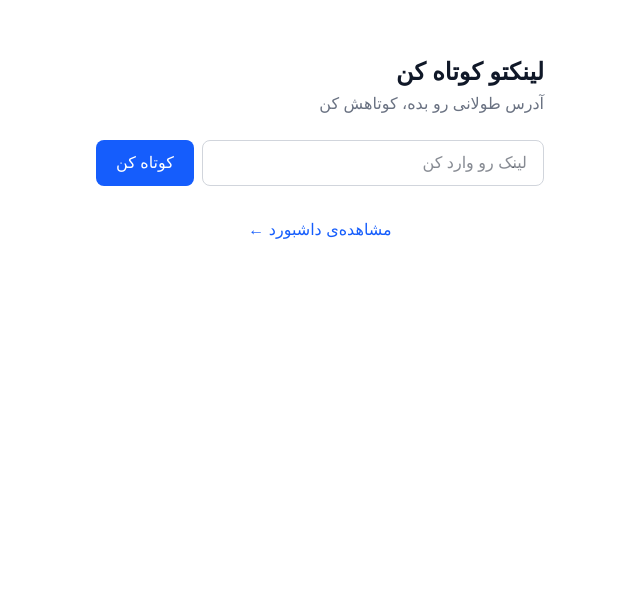
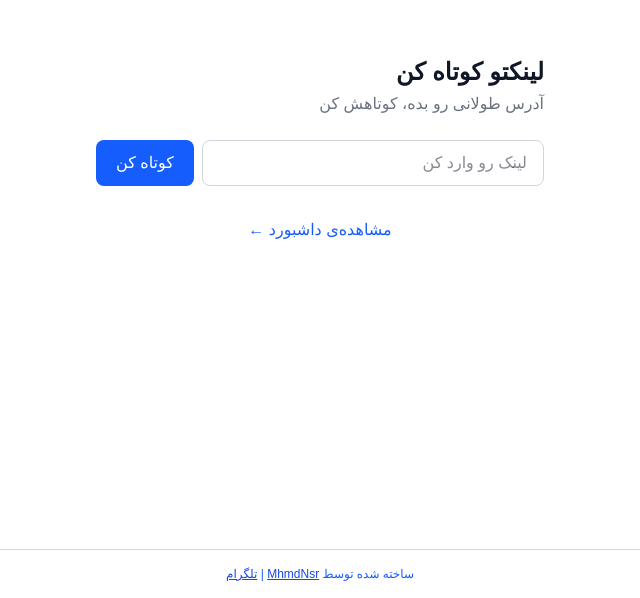
Before and after one commit to trixcoding/url-shortener, a Next.js app in the folder myapp/: page / in a window 1280 px wide. Shown: the part 251-849 px from the top of the page, without its empty margins (320-960 px from the left). Before the commit the page ends 800 px from the top, so only its background shows below. Built offline with nearby package versions, Linux system fonts and the light colour scheme.

Commit message:
Update layout.tsx

```diff
--- a/myapp/app/layout.tsx
+++ b/myapp/app/layout.tsx
@@ -2,6 +2,7 @@ import type { Metadata } from "next";
 import { Geist, Geist_Mono } from "next/font/google";
 import "./globals.css";
 import { Toaster } from 'react-hot-toast';
+
 const geistSans = Geist({
   variable: "--font-geist-sans",
   subsets: ["latin"],
@@ -27,9 +28,25 @@ export default function RootLayout({
       lang="fa" dir="rtl"
       className={`${geistSans.variable} ${geistMono.variable} h-full antialiased`}
     >
-      <body className="min-h-full flex flex-col">{children}
-<Toaster position="top-center" />
-</body>
+      <body className="min-h-full flex flex-col">
+        <div className="flex-1">{children}</div>
+
+        <footer className="text-xs text-blue-600 text-center py-4 border-t border-blue-200">
+          ساخته شده توسط <a
+            href="https://mhmdnsr.vercel.app"
+            target="_blank"
+            rel="noopener noreferrer"
+            className="font-medium text-blue-700 hover:text-blue-900 underline"
+          >MhmdNsr</a> | <a
+            href="https://t.me/mhmdnsrr"
+            target="_blank"
+            rel="noopener noreferrer"
+            className="text-blue-700 hover:text-blue-900 underline"
+          >تلگرام</a>
+        </footer>
+
+        <Toaster position="top-center" />
+      </body>
     </html>
   );
 }
```
